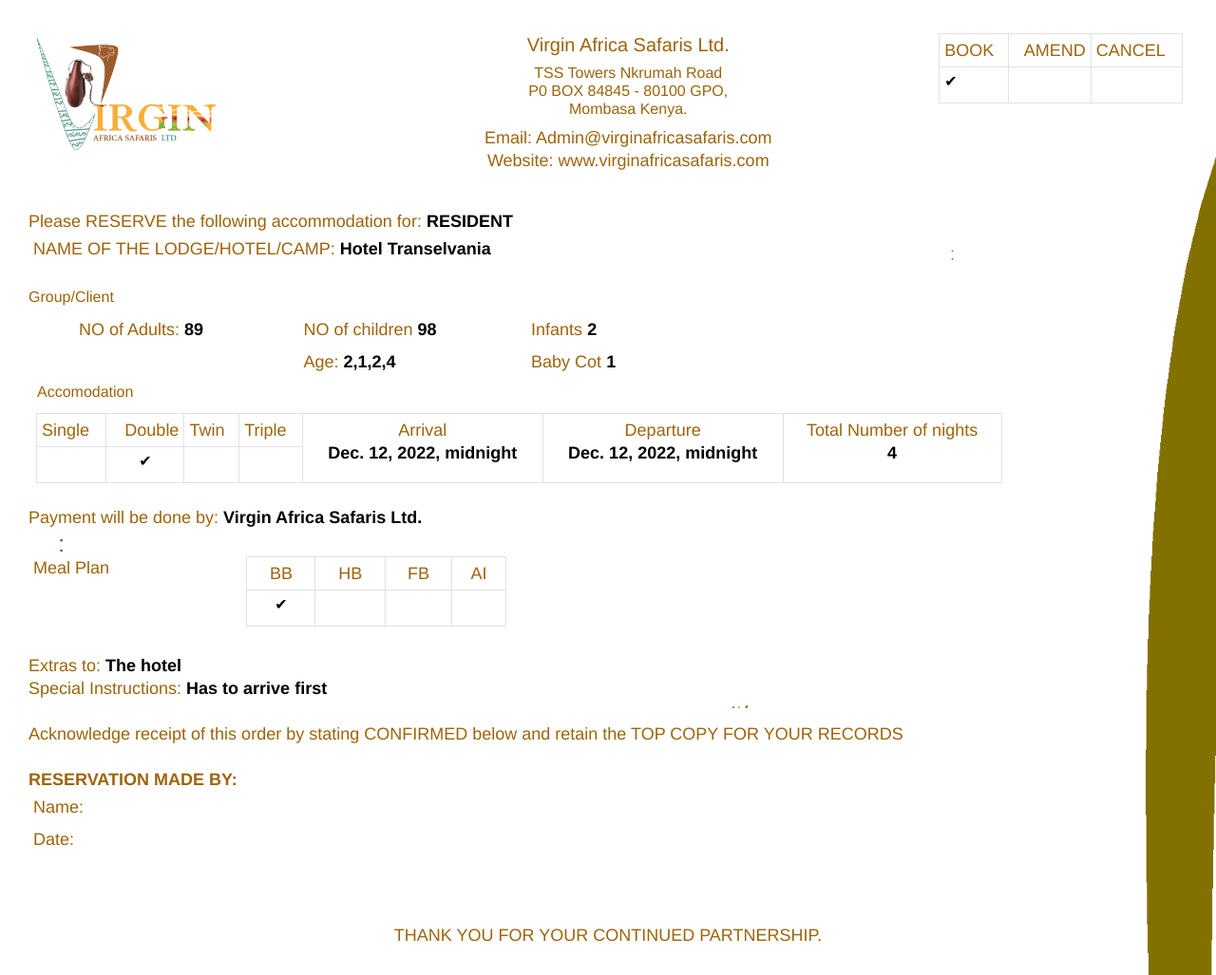
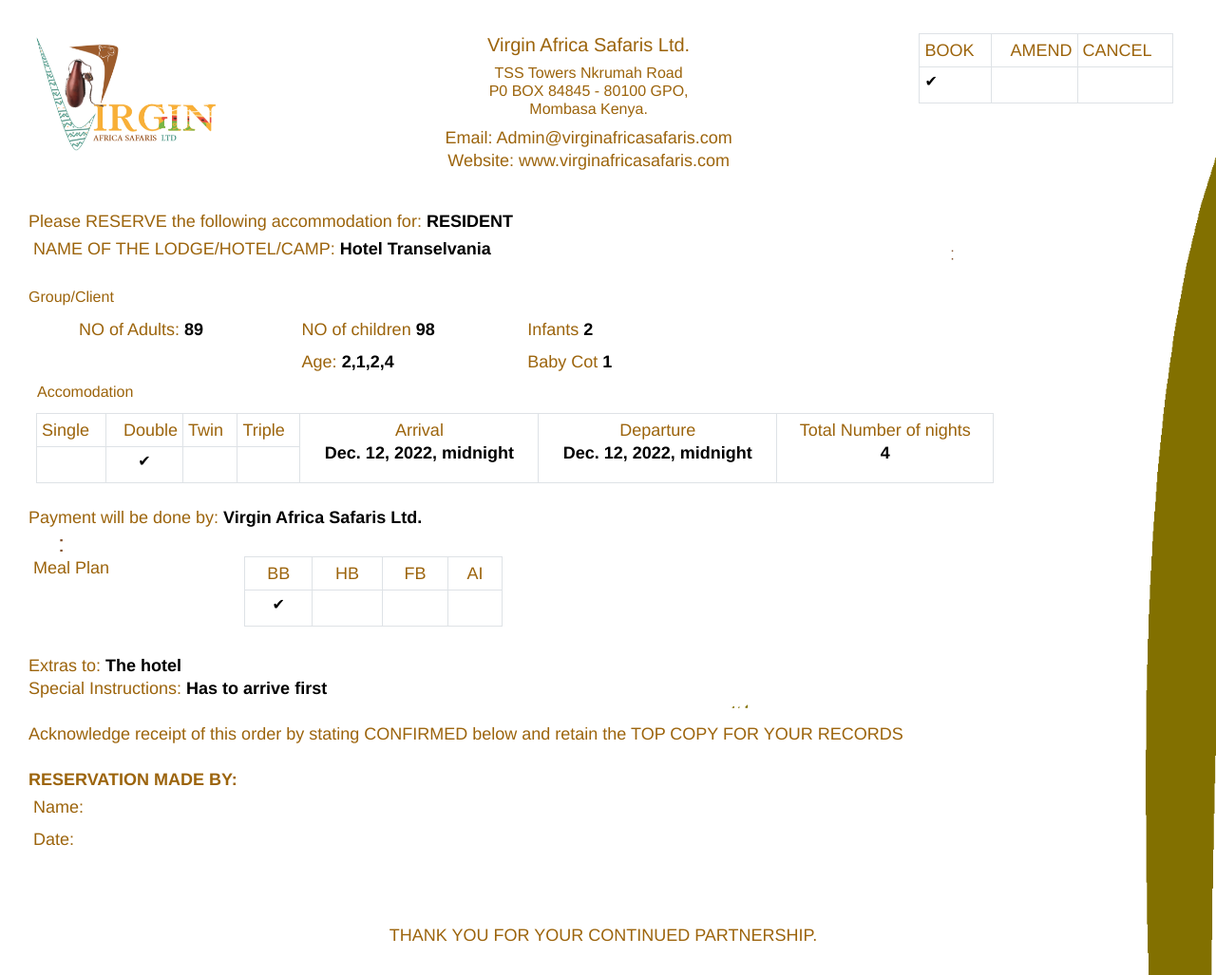
Before and after one commit to kenwekesa/virgin-invoicing-app, a Django app: template templates/voucher/voucher_template.html in a window 1280 px wide. Shown: the whole page at 95% size. Run offline with Django 3.2, Linux system fonts and the light colour scheme; the template is opened without the code that fills it: values that come from a table or form of the project are taken from there, others are empty; data comes from the database, SQL or seed files in the repository; some libraries are stand-ins or nearby versions.

Commit message:
add changes

```diff
--- a/templates/voucher/voucher_template.html
+++ b/templates/voucher/voucher_template.html
@@ -180,19 +180,20 @@
   style="
     background: url({%static 'images/media/voucherback.png'%});
     background-size: cover;
+    padding-right: 40px;
   "
 >
 
         <table class = "header_table">
           <tr style = "color: #9C640C ">
-            <td class="title col-md-4" style="width: 20%">
+            <td class="title col-md-3" style="width: 15%">
               <img
                 src="{% static 'images/logo.PNG' %}"
                 style="width: 100%; max-width: 200px"
                 alt="Logo"
               />
             </td>
-            <td class="text-center col-md-5" style="width: 55%">
+            <td class="text-center col-md-5" style="width: 50%">
               <h5>Virgin Africa Safaris Ltd.</h5>
               <h6 class="mt-0">TSS Towers Nkrumah Road<br />
               P0 BOX 84845 - 80100 GPO,<br />
@@ -201,7 +202,7 @@
               Website: www.virginafricasafaris.com</span>
 
             </td>
-            <td class="col-md-5 text-center" style="width: 10%">
+            <td class="col-md-4 text-center" style="width: 10%">
              <table class = " table-bordered">
                   <tr>
                       <td>BOOK</td>
@@ -298,7 +299,7 @@
            <div>Payment will be done by:<b style="color: black;"> Virgin Africa Safaris Ltd.</b></div>
            <br/>
 
-    <table class="col-md-5">
+    <table class="col-md-5" style="width: 43%">
 
 
       <tr class="col-md-4 mt-3">
```
